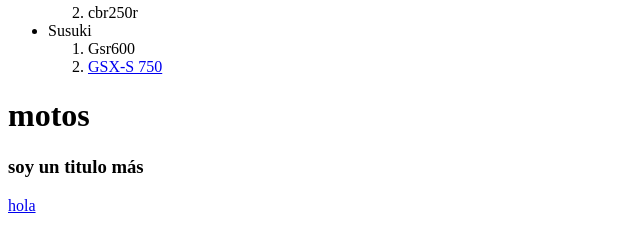
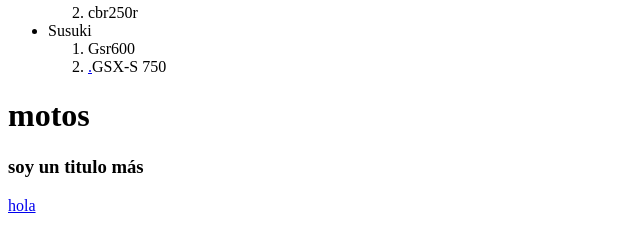
Before and after one commit to XNORX1/proyecto1, a plain HTML site: page index.html in a window 1280 px wide. Shown: the part 136-362 px from the top of the page, 0-640 px from the left. Drawn offline with Linux system fonts and the light colour scheme.

Commit message:
adicion de links

```diff
--- a/index.html
+++ b/index.html
@@ -37,7 +37,7 @@
         <li>Susuki</li>
         <ol>
           <li>Gsr600</li>
-          <li><a href="https://www.google.com/search?q=gsxs+750&sxsrf=APwXEdfbD1RZ_m1yIRgp9FMS5cNuOmm8FQ:1684866953951&source=lnms&tbm=isch&sa=X&ved=2ahUKEwimzKLCioz_AhUGQzABHa5vAosQ_AUoAXoECAEQAw&biw=1517&bih=685&dpr=0.9">GSX-S 750</a></li>
+          <li><a href="https://www.google.com/search?q=gsxs+750&sxsrf=APwXEdfbD1RZ_m1yIRgp9FMS5cNuOmm8FQ:1684866953951&source=lnms&tbm=isch&sa=X&ved=2ahUKEwimzKLCioz_AhUGQzABHa5vAosQ_AUoAXoECAEQAw&biw=1517&bih=685&dpr=0.9">.</a>GSX-S 750</li>
         </ol>
       </ul>
 
```
